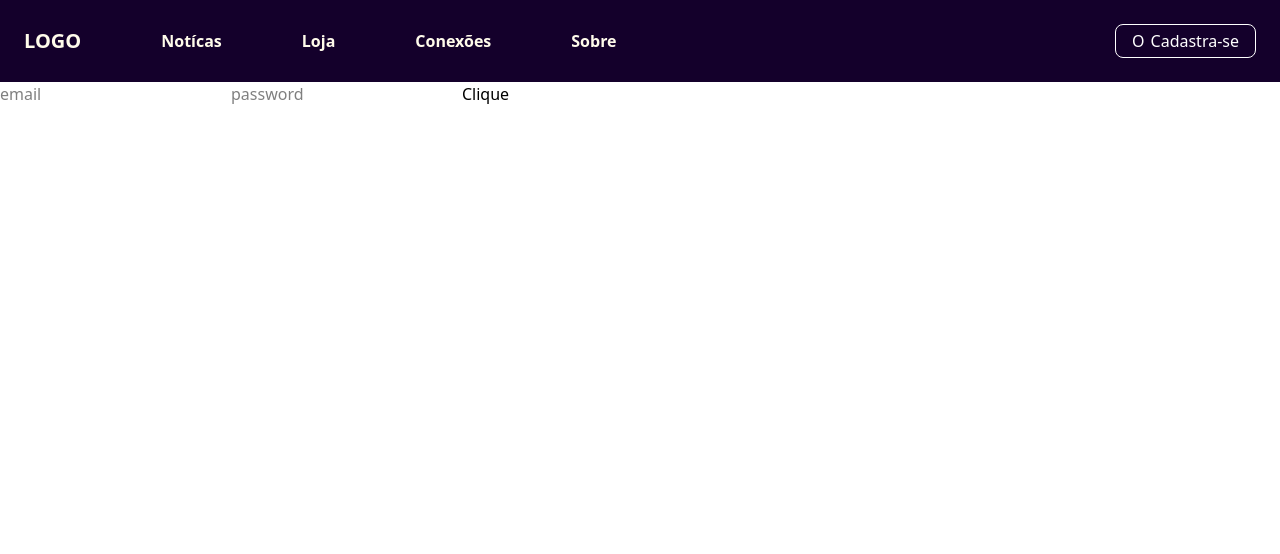
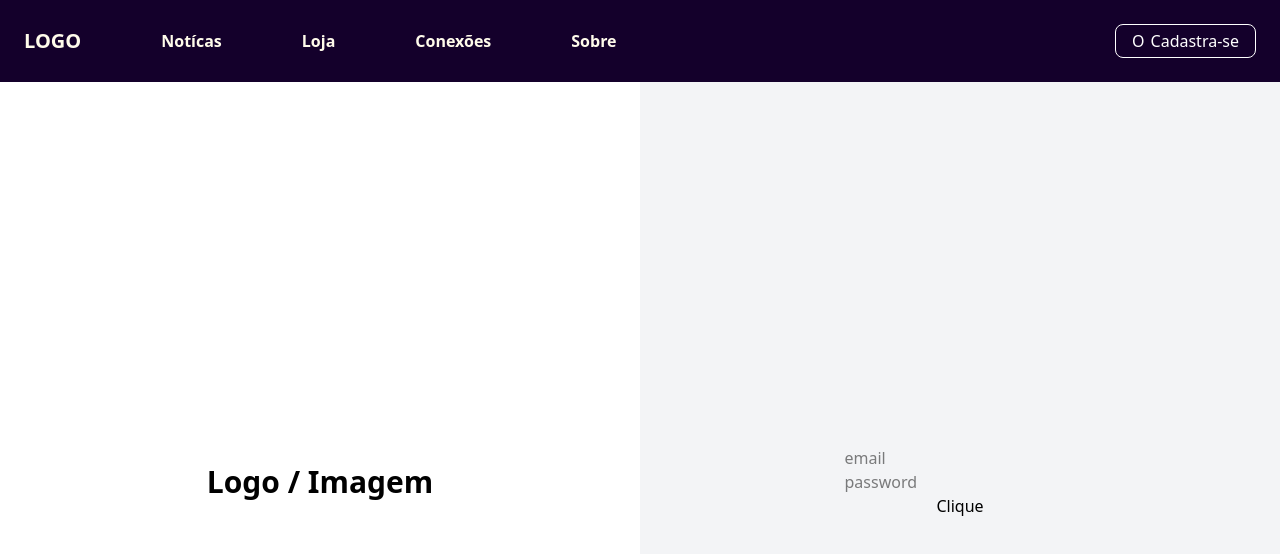
Before and after one commit to syinapse/PassaBola-website, a React (Vite) app: page /login in a window 1280 px wide. Shown: the top 554 px of the page. Built offline with nearby package versions, Linux system fonts and the light colour scheme.

Commit message:
feat: criando estilizacao

```diff
--- a/src/pages/Login.jsx
+++ b/src/pages/Login.jsx
@@ -23,9 +23,15 @@ export const Login = () => {
   }
 
   return (
-
     <div>
-        <Header3/>
+         <Header3/>
+    <div className='min-h-screen flex'>
+          <div className="w-1/2 bg-white flex items-center justify-center">
+        {/*lado esqurdo da tela de ligin*/}
+        <h1 className="text-3xl font-bold">Logo / Imagem</h1>
+      </div>
+        <div className='w-1/2 flex flex-col items-center justify-center bg-gray-100'>
+              {/*lado direito da tela de ligin*/}
         <input type="text"
         placeholder='email'
         value={username}
@@ -44,6 +50,8 @@ export const Login = () => {
             {message}
           </p>
         )}
+        </div>
+    </div>
     </div>
   )
 }
```
